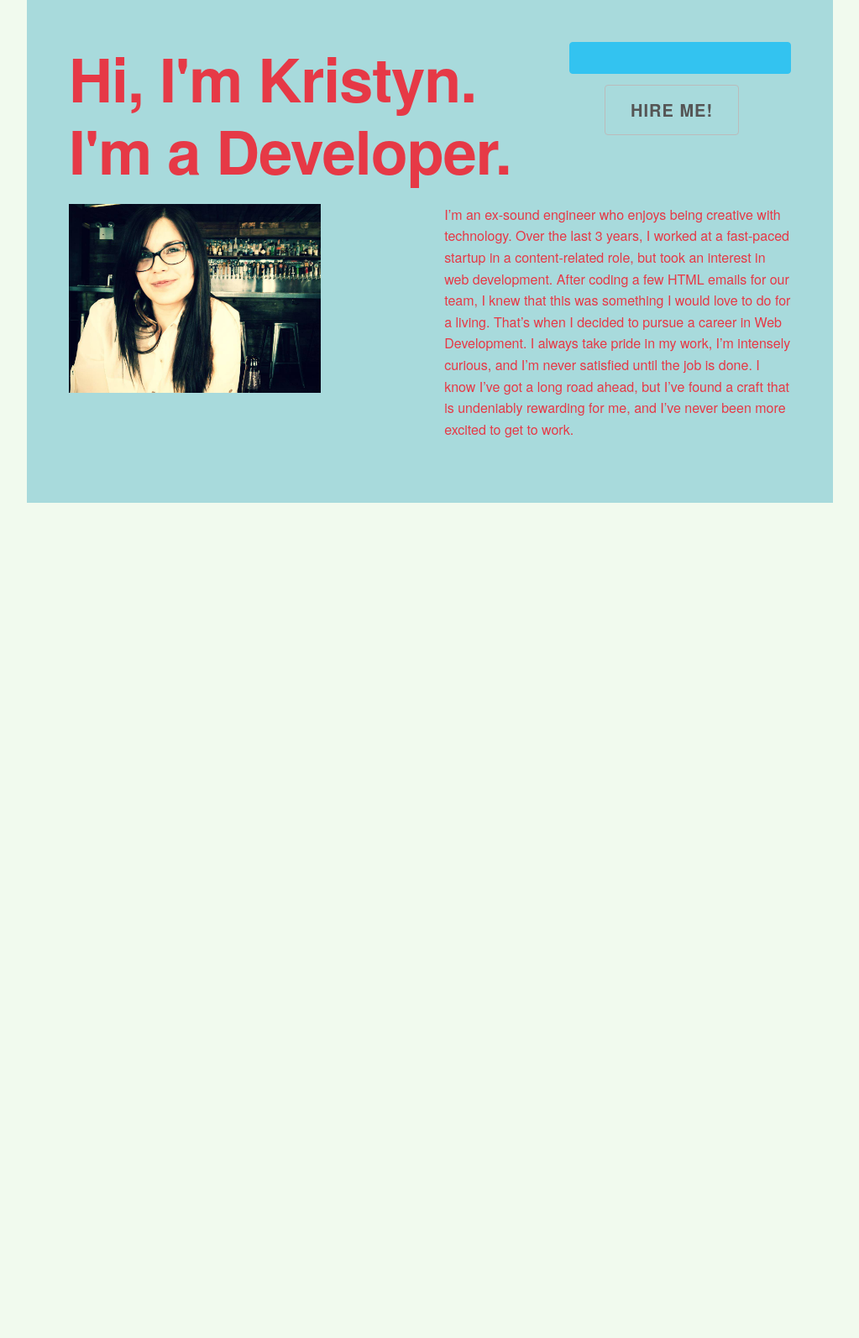
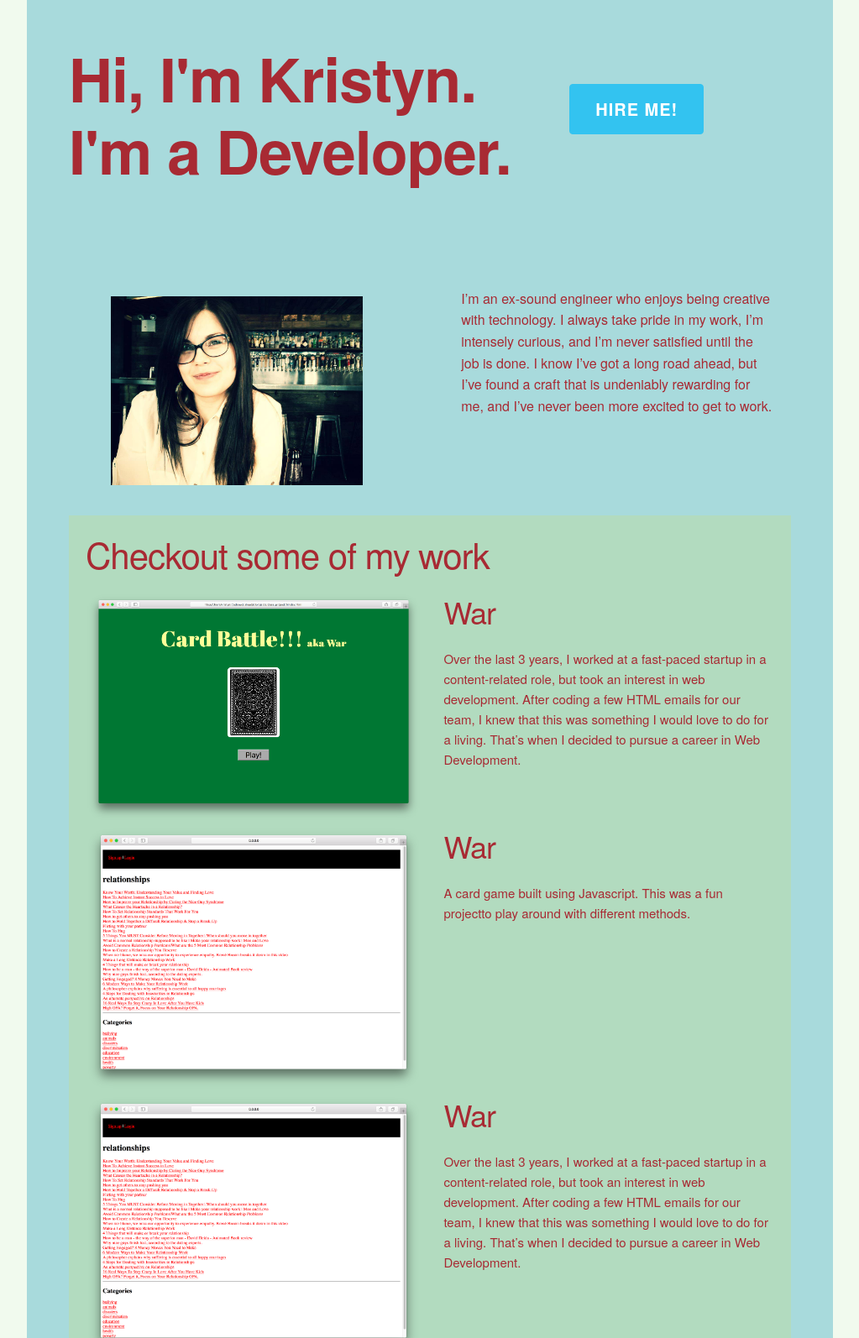
Before and after one commit to missginski/missginski.github.io, a plain HTML site: page index.html in a window 1280 px wide. Shown: the top 1594 px of the page at 84% size, without its empty margins (128-1151 px from the left). Before the commit the page ends 800 px from the top, so only its background shows below. Drawn offline with Linux system fonts and the light colour scheme.

Commit message:
add projects

```diff
--- a/index.html
+++ b/index.html
@@ -9,27 +9,61 @@
   <link rel="stylesheet" href="style.css">
 
 <body>
-  <div class="container my_container">
-    <section class="upper"> <!--  intro section  -->
+  <div class="my_container container">
+    <section class="upper">       <!--  upper section  -->
       <section class="row top">
         <h1 class="headline two-thirds column">Hi, I'm Kristyn.<br> I'm a Developer.</h1>
-        <div class="one-third column button button-primary">
-          <button class="my-button ">Hire Me!</button>
-        </div>  <!--  button  -->
+        <div class="one-third column ">
+          <button class="my-button button button-primary">Hire Me!</button>
+        </div>
       </section>
-
       <section class="row">
       <!--   <div class="my_pic"></div>  -->
         <div class="one-half column">
-          <img class="avatar" src="old_pic.jpg">
-        </div>    <!-- avatar -->
+          <img class="avatar" src="images/old_pic.jpg">
+        </div>
         <div class="bio one-half column">
-          <p>I’m an ex-sound engineer who enjoys being creative with technology. Over the last 3 years, I worked at a fast-paced startup in a content-related role, but took an interest in web development. After coding a few HTML emails for our team, I knew that this was something I would love to do for a living. That’s when I decided to pursue  a career in Web Development. I always take pride in my work, I’m intensely curious, and I’m never satisfied until the job is done. I know I’ve got a long road ahead, but I’ve found a craft that is undeniably rewarding for me, and I’ve never been more excited to get to work.</p>
+          <p>I’m an ex-sound engineer who enjoys being creative with technology. I always take pride in my work, I’m intensely curious, and I’m never satisfied until the job is done. I know I’ve got a long road ahead, but I’ve found a craft that is undeniably rewarding for me, and I’ve never been more excited to get to work.</p>
         </div>
-
+      </section>
+    </section>
+    <section class="middle">              <!--  middle section  -->
+      <h2>Checkout some of my work</h2>
+      <section class="row">              <!--  project  -->
+      <!--   <div class="my_pic"></div>  -->
+        <div class="one-half column">
+          <img class="project-image" src="images/cards.png">
+        </div>
+        <div class="project-desc one-half column">
+          <h3>War</h3>
+          <p>Over the last 3 years, I worked at a fast-paced startup in a content-related role, but took an interest in web development. After coding a few HTML emails for our team, I knew that this was something I would love to do for a living. That’s when I decided to pursue  a career in Web Development. </p>
+        </div>
+      </section>
+      <section class="row">             <!--  project 2  -->
+        <div class="one-half column">
+          <img class="project-image" src="images/active.png">
+        </div>
+        <div class="project-desc one-half column">
+          <h3>War</h3>
+          <p>A card game built using Javascript. This was a fun projectto play around with different methods.</p>
+        </div>
+      </section>
+      <section class="row">             <!--  project 3  -->
+        <div class="one-half column">
+          <img class="project-image" src="images/active.png">
+        </div>    <!-- image -->
+        <div class="project-desc one-half column">
+          <h3>War</h3>
+          <p>Over the last 3 years, I worked at a fast-paced startup in a content-related role, but took an interest in web development. After coding a few HTML emails for our team, I knew that this was something I would love to do for a living. That’s when I decided to pursue  a career in Web Development. </p>
+        </div>
       </section>
     </section>
 
-  </div>
+    <section class="lower">
+      <h2>Get in touch</h2>
+
+    </section>
+
+  </div>    <!--  container  -->
 </body>
 </html>
--- a/style.css
+++ b/style.css
@@ -1,6 +1,6 @@
 body {
   background: #F1FAEE;
-  color: #E63946;
+  color: #A82A33;
 }
 
 .my_container {
@@ -8,6 +8,9 @@ body {
   padding: 50px;
 }
 
+.top {
+  padding-bottom: 80px;
+}
 
 .headline {
   font-weight: bold;
@@ -19,16 +22,27 @@ body {
   height: 60px;
   margin-top: 50px;
   margin-right: 20px;
-/*  background-color: #457B9D;
-*/}
+  background-color: #457B9D;
+}
 
 .bio {
   font-size: 16px;
   width: 500px;
+  padding: 20px;
 }
 
 /** bg-image?? **/
 
 .avatar {
   width: 300px;
+  margin: 30px 50px;
 }
+
+.middle {
+  background-color: #B2DBBF;
+  padding: 20px;
+}
+
+.project-image {
+  width: 400px;
+}
```
Also changed, not shown: images/active.png (added), images/cards.png (added), images/old_pic.jpg (renamed from old_pic.jpg).
